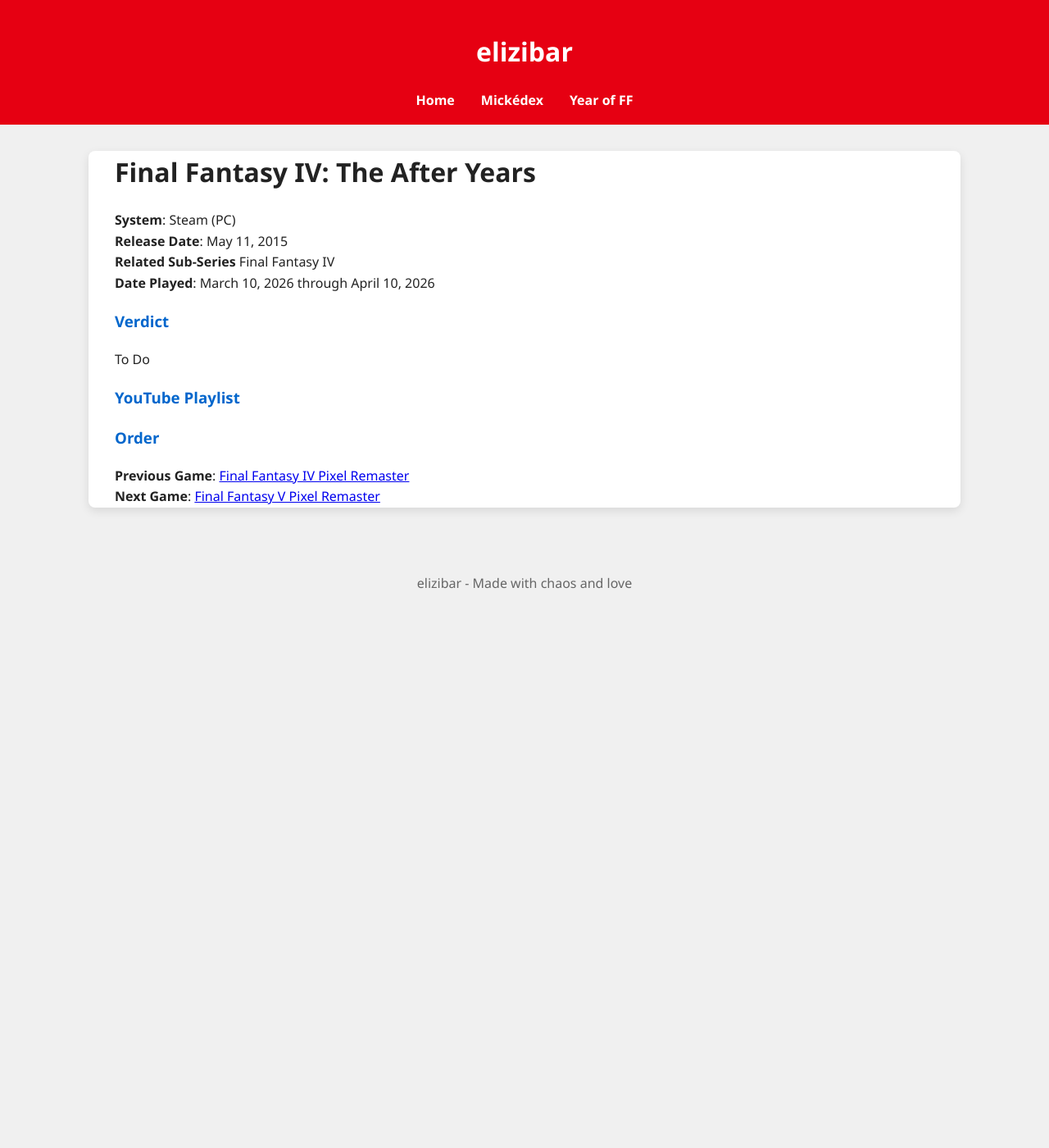
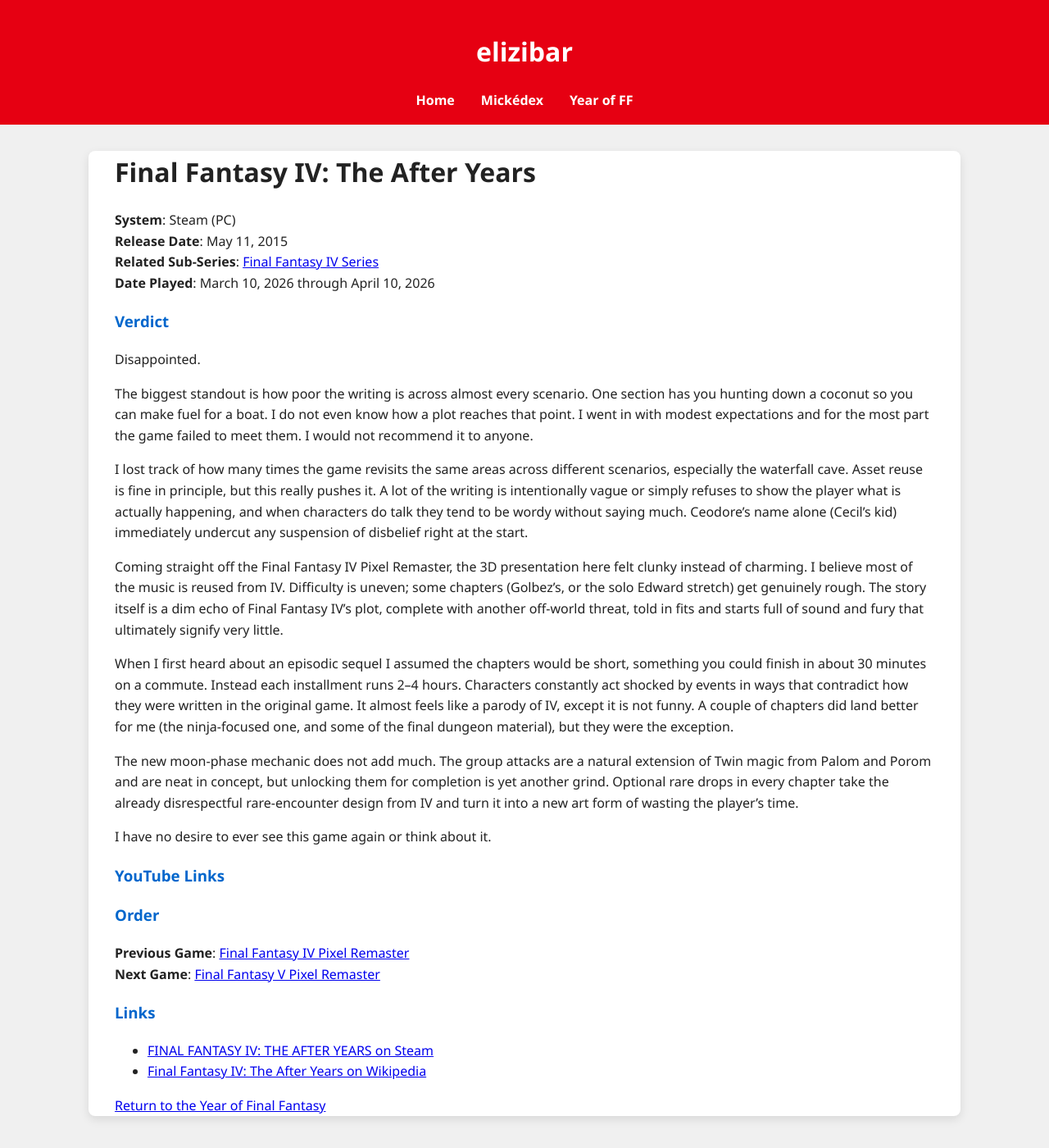
Before and after one commit to elizibar/elizibar.github.io, a Jekyll site: the page built from yearoffinalfantasy/FF4/ff4tay.md, in a window 1280 px wide and 1400 px high. Shown: the whole window at 82% size. Built offline with Jekyll 4.4.1, drawn with Linux system fonts in a browser that asks for light colours; our own code applies the rules of GitHub Pages for plain Markdown files.

Commit message:
Update ff4tay.md

```diff
--- a/yearoffinalfantasy/FF4/ff4tay.md
+++ b/yearoffinalfantasy/FF4/ff4tay.md
@@ -1,21 +1,41 @@
 ---
-title: Final Fantasy IV The After Years
+title: Final Fantasy IV: The After Years
 layout: default
 permalink: /yearoffinalfantasy/ff4tay/
 ---
 
 # Final Fantasy IV: The After Years
 
-**System**:  Steam (PC)
-**Release Date**:  May 11, 2015
-**Related Sub-Series**  Final Fantasy IV
-**Date Played**:  March 10, 2026 through April 10, 2026
+**System**: Steam (PC)
+**Release Date**: May 11, 2015
+**Related Sub-Series**: [Final Fantasy IV Series](/yearoffinalfantasy/ff4series/)
+**Date Played**: March 10, 2026 through April 10, 2026
 
 ### Verdict
-To Do
 
-### YouTube Playlist
+Disappointed.
+
+The biggest standout is how poor the writing is across almost every scenario. One section has you hunting down a coconut so you can make fuel for a boat. I do not even know how a plot reaches that point. I went in with modest expectations and for the most part the game failed to meet them. I would not recommend it to anyone.
+
+I lost track of how many times the game revisits the same areas across different scenarios, especially the waterfall cave. Asset reuse is fine in principle, but this really pushes it. A lot of the writing is intentionally vague or simply refuses to show the player what is actually happening, and when characters do talk they tend to be wordy without saying much. Ceodore’s name alone (Cecil’s kid) immediately undercut any suspension of disbelief right at the start.
+
+Coming straight off the Final Fantasy IV Pixel Remaster, the 3D presentation here felt clunky instead of charming. I believe most of the music is reused from IV. Difficulty is uneven; some chapters (Golbez’s, or the solo Edward stretch) get genuinely rough. The story itself is a dim echo of Final Fantasy IV’s plot, complete with another off-world threat, told in fits and starts full of sound and fury that ultimately signify very little.
+
+When I first heard about an episodic sequel I assumed the chapters would be short, something you could finish in about 30 minutes on a commute. Instead each installment runs 2–4 hours. Characters constantly act shocked by events in ways that contradict how they were written in the original game. It almost feels like a parody of IV, except it is not funny. A couple of chapters did land better for me (the ninja-focused one, and some of the final dungeon material), but they were the exception.
+
+The new moon-phase mechanic does not add much. The group attacks are a natural extension of Twin magic from Palom and Porom and are neat in concept, but unlocking them for completion is yet another grind. Optional rare drops in every chapter take the already disrespectful rare-encounter design from IV and turn it into a new art form of wasting the player’s time.
+
+I have no desire to ever see this game again or think about it.
+
+### YouTube Links
 
 ### Order
-**Previous Game**:  [Final Fantasy IV Pixel Remaster](/yearoffinalfantasy/ff4pr/)
-**Next Game**:  [Final Fantasy V Pixel Remaster](/yearoffinalfantasy/ff5pr/)
+**Previous Game**: [Final Fantasy IV Pixel Remaster](/yearoffinalfantasy/ff4pr/)
+**Next Game**: [Final Fantasy V Pixel Remaster](/yearoffinalfantasy/ff5pr/)
+
+### Links
+
+- [FINAL FANTASY IV: THE AFTER YEARS on Steam](https://store.steampowered.com/app/346830/FINAL_FANTASY_IV_THE_AFTER_YEARS/)
+- [Final Fantasy IV: The After Years on Wikipedia](https://en.wikipedia.org/wiki/Final_Fantasy_IV:_The_After_Years)
+
+[Return to the Year of Final Fantasy](/yearoffinalfantasy/)
```
